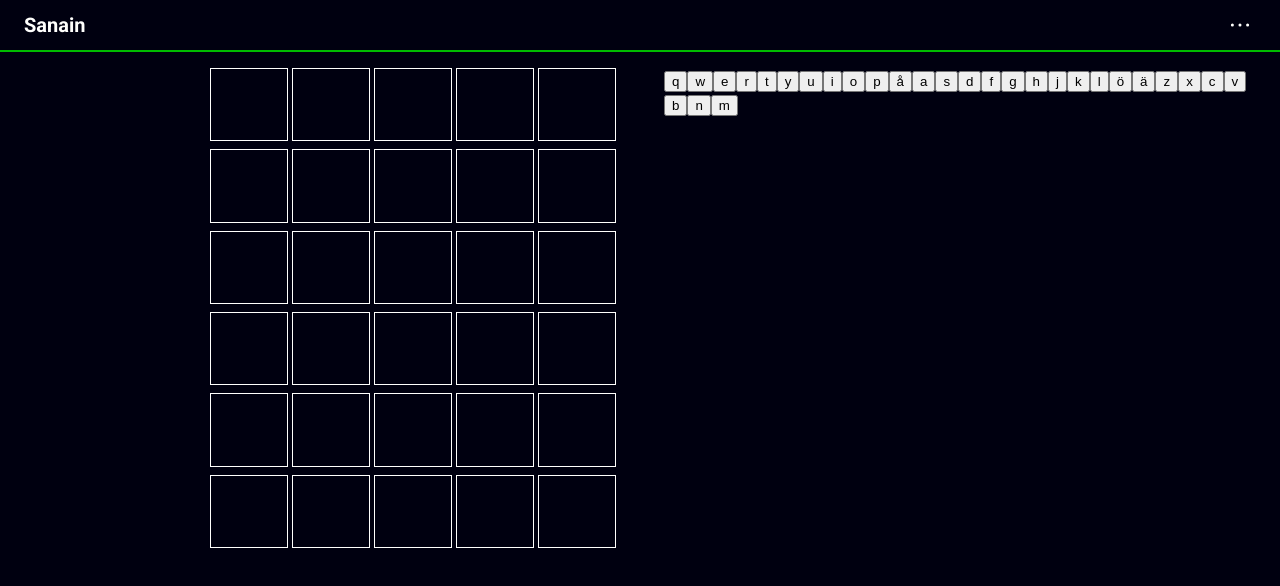
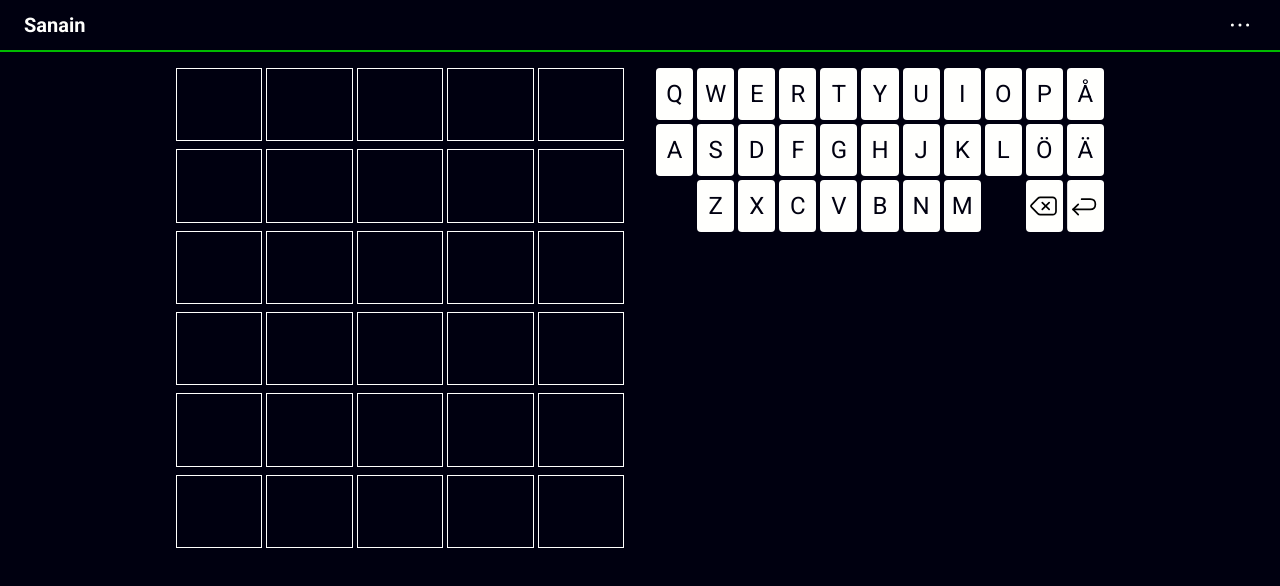
Before and after one commit to katrimarika/sanain, a React (Create React App) app: page / in a window 1280 px wide. Shown: the top 586 px of the page. Built offline with nearby package versions, Linux system fonts and the light colour scheme.

Commit message:
Game controls

```diff
--- a/src/ui/Keyboard.tsx
+++ b/src/ui/Keyboard.tsx
@@ -1,38 +1,86 @@
-import React, { FC } from 'react';
+import React, { FC, Fragment } from 'react';
 import styled from 'styled-components';
+import BackspaceIcon from '../icons/backspace.svg';
+import WrapIcon from '../icons/wrap.svg';
+import { ButtonWithHover } from '../utils/style';
 import { onLandscape, onNotSmall } from '../utils/style';
+import { theme } from '../utils/theme';
 
 const letters = 'qwertyuiopåasdfghjklöäzxcvbnm';
 
 const Container = styled.div`
-  margin: 0 auto;
-  max-height: 30rem;
+  margin: 0 auto auto;
+  display: grid;
+  grid-template-columns: repeat(11, 1fr);
+  grid-template-rows: auto;
+  grid-gap: 0.125rem;
+  width: 100%;
+  max-width: 24rem;
 
   ${onNotSmall} {
+    max-width: 28rem;
+    grid-gap: 0.25rem;
+
     ${onLandscape} {
       margin-left: 0;
     }
   }
 `;
 
-const Button = styled.button`
-  /* TODO */
+const Button = styled(ButtonWithHover)`
+  font-size: 1rem;
+  padding: 0.5rem 0.125rem;
+  font-family: ${theme.fontFamily.body};
+  text-transform: uppercase;
+  color: ${theme.colors.black};
+  background: ${theme.colors.white};
+  border: 0;
+  border-radius: 0.125rem;
+
+  ${onNotSmall} {
+    padding: 0.75rem 0.25rem;
+    font-size: 1.5rem;
+    border-radius: 0.25rem;
+    min-width: 2rem;
+  }
+`;
+
+const IconButton = styled(Button)`
+  background-size: 2rem;
+  background-position: left 50% top 50%;
+  background-repeat: no-repeat;
+
+  ${onNotSmall} {
+    background-size: 2.25rem;
+  }
+`;
+
+const BackspaceButton = styled(IconButton)`
+  background-image: url(${BackspaceIcon});
+`;
+
+const SubmitButton = styled(IconButton)`
+  background-image: url(${WrapIcon});
+  transform: rotate(180deg);
 `;
 
 export const Keyboard: FC<{
   guesses: string[];
   onPress: (l: string) => void;
   onRemove: () => void;
-  onSubmit: (g: string) => void;
+  onSubmit: () => void;
 }> = ({ guesses, onPress, onRemove, onSubmit }) => {
-  // TODO: enter & backspace
   return (
     <Container>
-      {letters.split('').map((l) => (
-        <Button key={`lttr-${l}`} onClick={() => onPress(l)}>
-          {l}
-        </Button>
+      {letters.split('').map((l, i) => (
+        <Fragment key={`lttr-${l}`}>
+          {i === 2 * 11 && <div />}
+          <Button onClick={() => onPress(l)}>{l}</Button>
+        </Fragment>
       ))}
+      <div />
+      <BackspaceButton arial-label="Poista merkki" onClick={() => onRemove()} />
+      <SubmitButton aria-label="Vahvista" onClick={() => onSubmit()} />
     </Container>
   );
 };
--- a/src/ui/PlayArea.tsx
+++ b/src/ui/PlayArea.tsx
@@ -12,9 +12,14 @@ const Grid = styled.div`
   grid-gap: 0.5rem 0.25rem;
   max-height: 30rem;
 
-  ${onNotSmall} {
-    ${onLandscape} {
-      margin-right: 0;
+  ${onLandscape} {
+    margin: 0;
+    width: 100%;
+    max-width: 24rem;
+
+    ${onNotSmall} {
+      max-width: 28rem;
+      margin-left: auto;
     }
   }
 `;
@@ -25,14 +30,16 @@ const Box = styled.div`
   display: flex;
   justify-content: center;
   align-items: center;
-  padding: 0.25rem 0.5rem 0.125rem;
-  line-height: 1.75rem;
+  padding: 0.125rem 0.5rem;
+  line-height: 1;
   box-sizing: content-box;
   min-width: 1.75rem;
   min-height: 1.75rem;
 
   ${onNotSmall} {
-    padding: 0.375rem 1.5rem 0.25rem;
+    padding: 0.25rem 0.5rem;
+    font-size: 2.25rem;
+    min-width: 2.25rem;
   }
 `;
 
--- a/src/ui/StatisticsDialog.tsx
+++ b/src/ui/StatisticsDialog.tsx
@@ -1,10 +1,11 @@
+import * as Dialog from '@radix-ui/react-dialog';
 import { ButtonHTMLAttributes, FC } from 'react';
 import styled from 'styled-components';
+import CrossIcon from '../icons/cross.svg';
+import PlusIcon from '../icons/plus.svg';
 import RefreshIcon from '../icons/refresh.svg';
-import PlusIcon from '../icons/plus.svg';
-import CrossIcon from '../icons/cross.svg';
+import { ButtonWithHover } from '../utils/style';
 import { theme } from '../utils/theme';
-import * as Dialog from '@radix-ui/react-dialog';
 
 const Wrapper = styled.div`
   position: absolute;
@@ -34,7 +35,7 @@ const Title = styled(Dialog.Title)`
 
 const ButtonWithIcon: FC<
   { icon: string } & ButtonHTMLAttributes<HTMLButtonElement>
-> = (props) => <button {...props} />;
+> = (props) => <ButtonWithHover {...props} />;
 
 const Button = styled(ButtonWithIcon)`
   margin-top: 2rem;
@@ -50,20 +51,9 @@ const Button = styled(ButtonWithIcon)`
   background-size: 1rem;
   background-position: left 0.5rem top 50%;
   background-repeat: no-repeat;
-
-  &:active {
-    opacity: 0.8;
-  }
-
-  @media (hover: hover) {
-    cursor: pointer;
-    &:hover {
-      opacity: 0.8;
-    }
-  }
 `;
 
-const CloseButton = styled(Dialog.Trigger)`
+const CloseButton = styled(ButtonWithHover)`
   position: absolute;
   top: 0.5rem;
   right: 0.5rem;
@@ -80,17 +70,6 @@ const CloseButton = styled(Dialog.Trigger)`
   background-size: 2rem;
   background-position: left 50% top 50%;
   background-repeat: no-repeat;
-
-  &:active {
-    opacity: 0.8;
-  }
-
-  @media (hover: hover) {
-    cursor: pointer;
-    &:hover {
-      opacity: 0.8;
-    }
-  }
 `;
 
 const Notice = styled.div`
@@ -133,7 +112,9 @@ export const StatisticsDialog: FC<{
               pelin.
             </Notice>
           )}
-          <CloseButton />
+          <Dialog.Close asChild>
+            <CloseButton />
+          </Dialog.Close>
         </Content>
       </Wrapper>
     </Dialog.Portal>
--- a/src/ui/app.tsx
+++ b/src/ui/app.tsx
@@ -2,7 +2,7 @@ import React, { FC, useState } from 'react';
 import styled from 'styled-components';
 import MenuIcon from '../icons/menu.svg';
 import { WORD_LENGTH } from '../utils/settings';
-import { onLandscape, onNotSmall } from '../utils/style';
+import { ButtonWithHover, onLandscape, onNotSmall } from '../utils/style';
 import { theme } from '../utils/theme';
 import { useWordToGuess } from '../utils/word-to-guess';
 import { Keyboard } from './Keyboard';
@@ -37,20 +37,20 @@ const Main = styled.main`
   padding: 1rem 1.5rem 1.5rem;
   display: grid;
   grid-template-columns: 1fr;
-  grid-template-rows: 3fr 2fr;
+  grid-template-rows: 2fr minmax(auto, 1fr);
   grid-gap: 1.5rem;
 
   ${onLandscape} {
-    grid-template-columns: 1fr 1fr;
+    grid-template-columns: 1fr minmax(auto, 1fr);
     grid-template-rows: 1fr;
 
     ${onNotSmall} {
-      grid-column-gap: 3rem;
+      grid-column-gap: 2rem;
     }
   }
 `;
 
-const MenuButton = styled.button`
+const MenuButton = styled(ButtonWithHover)`
   display: flex;
   padding: 0;
   width: 2rem;
@@ -64,17 +64,6 @@ const MenuButton = styled.button`
   background-size: 2rem;
   background-position: left 50% top 50%;
   background-repeat: no-repeat;
-
-  &:active {
-    opacity: 0.8;
-  }
-
-  @media (hover: hover) {
-    cursor: pointer;
-    &:hover {
-      opacity: 0.8;
-    }
-  }
 `;
 
 export const App: FC = () => {
@@ -100,8 +89,11 @@ export const App: FC = () => {
             setCurrentGuess((g) => (g.length < WORD_LENGTH ? `${g}${l}` : g))
           }
           onRemove={() => setCurrentGuess((g) => g.slice(0, g.length - 1))}
-          onSubmit={(g) => {
-            const validGuess = submitGuess(g);
+          onSubmit={() => {
+            if (currentGuess.length < WORD_LENGTH) {
+              return;
+            }
+            const validGuess = submitGuess(currentGuess);
             if (validGuess) {
               setCurrentGuess('');
             } else {
@@ -110,7 +102,7 @@ export const App: FC = () => {
             }
           }}
         />
-        <Toast show={invalidGuess}>Sana ei löydy sanakirjasta!</Toast>
+        <Toast show={invalidGuess}>Sana ei löydy sanalistasta!</Toast>
         <StatisticsDialog
           isOpen={status !== 'guess' || statisticsOpen}
           setIsOpen={setStatisticsOpen}
--- a/src/utils/style.ts
+++ /dev/null
@@ -1,2 +0,0 @@
-export const onLandscape = '@media screen and (orientation: landscape)';
-export const onNotSmall = '@media screen and (min-width: 48em)';
--- /dev/null
+++ b/src/utils/style.tsx
@@ -0,0 +1,17 @@
+import styled from 'styled-components';
+
+export const onLandscape = '@media screen and (orientation: landscape)';
+export const onNotSmall = '@media screen and (min-width: 48em)';
+
+export const ButtonWithHover = styled.button`
+  &:active {
+    opacity: 0.8;
+  }
+
+  @media (hover: hover) {
+    cursor: pointer;
+    &:hover {
+      opacity: 0.8;
+    }
+  }
+`;
```
Also changed, not shown: src/icons/backspace.svg (added), src/icons/wrap.svg (added).
